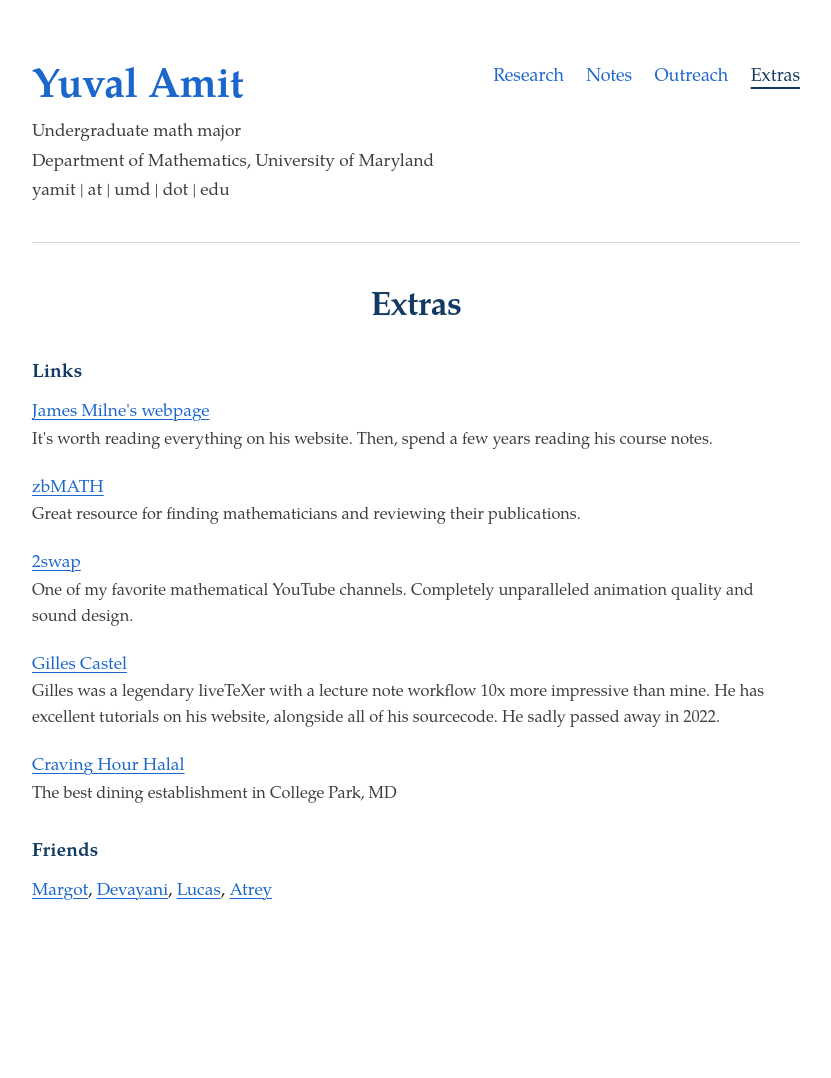
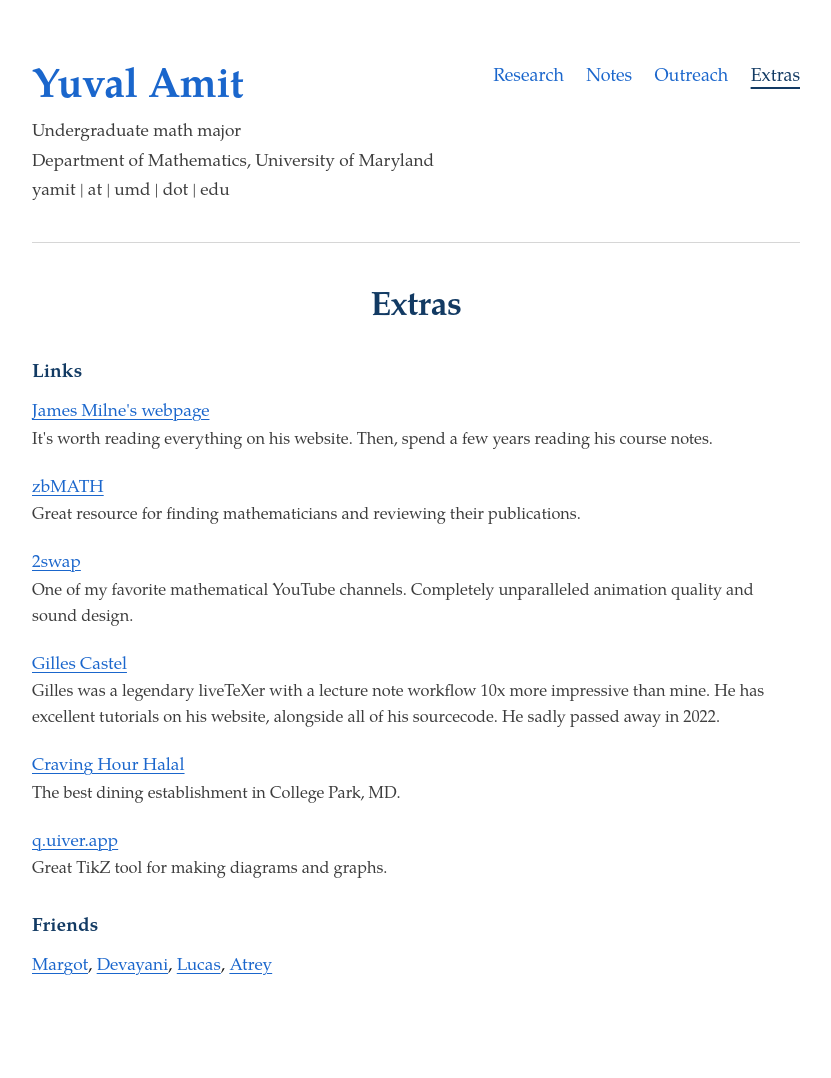
Before and after one commit to YuvalAmit2/yuvalamit2.github.io, a Jekyll site: the page built from extras/index.html, in a window 1280 px wide. Shown: the whole page, without its empty margins (224-1055 px from the left). Built offline with Jekyll 4.4.1, drawn with Linux system fonts in a browser that asks for light colours; before the commit the page ends 1002 px from its top, so only the background shows below that.

Commit message:
Add quiver

```diff
--- a/extras/index.html
+++ b/extras/index.html
@@ -23,7 +23,11 @@ description: Links and extras from Yuval Amit
       </li>
       <li>
         <a href="https://cravinghourhalal.com/" target="_blank" rel="noopener">Craving Hour Halal</a>
-        <span class="desc">The best dining establishment in College Park, MD</span>
+        <span class="desc">The best dining establishment in College Park, MD.</span>
+      </li>
+      <li>
+        <a href="https://q.uiver.app/" target="_blank" rel="noopener">q.uiver.app</a>
+        <span class="desc">Great TikZ tool for making diagrams and graphs.</span>
       </li>
     </ul>
 
```
